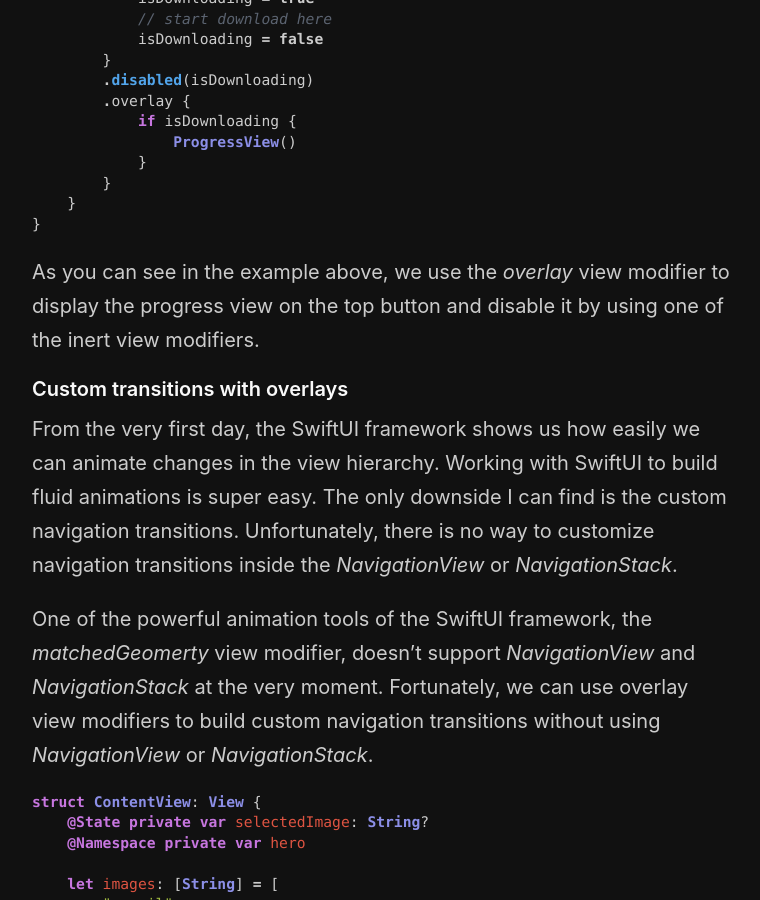
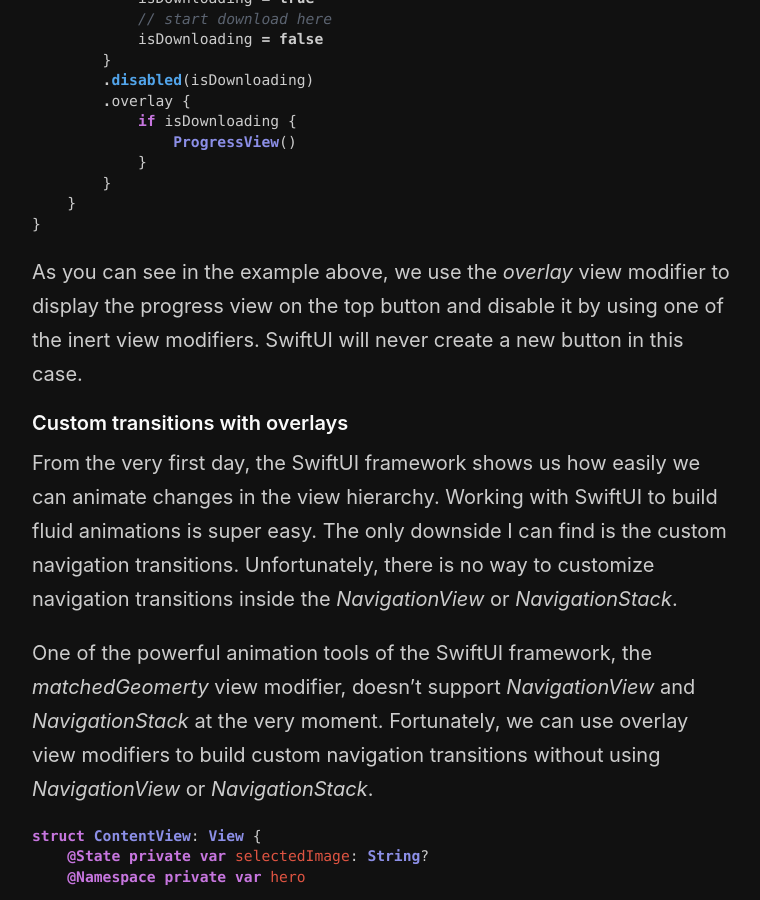
Before and after one commit to mecid/mecid.github.io, a Jekyll site: the page built from _posts/2023-05-03-the-power-of-overlays-in-swiftui.md, in a window 1280 px wide and 900 px high, scrolled down 1549 px. Shown: the whole window, without its empty margins (258-1018 px from the left). Built offline with Jekyll 4.4.1, drawn with Linux system fonts in a browser that asks for light colours.

Commit message:
small improvement in overlays post

````diff
--- a/_posts/2023-05-03-the-power-of-overlays-in-swiftui.md
+++ b/_posts/2023-05-03-the-power-of-overlays-in-swiftui.md
@@ -56,7 +56,7 @@
 }
 ```
 
-As you can see in the example above, we use the *overlay* view modifier to display the progress view on the top button and disable it by using one of the inert view modifiers.
+As you can see in the example above, we use the *overlay* view modifier to display the progress view on the top button and disable it by using one of the inert view modifiers. SwiftUI will never create a new button in this case.
 
 #### Custom transitions with overlays
 From the very first day, the SwiftUI framework shows us how easily we can animate changes in the view hierarchy. Working with SwiftUI to build fluid animations is super easy. The only downside I can find is the custom navigation transitions. Unfortunately, there is no way to customize navigation transitions inside the *NavigationView* or *NavigationStack*.
````
